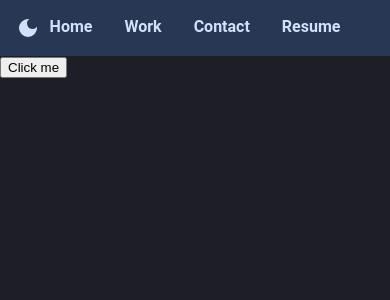
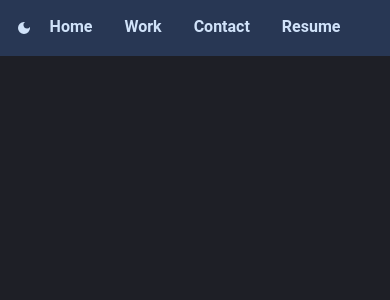
Before and after one commit to alexbeet81/portfolio, a React (Create React App) app: page / in a window 390 px wide. Shown: the top 300 px of the page. Built offline with nearby package versions, Linux system fonts and the light colour scheme.

Commit message:
made dark mode icon clickable and added a handler to change the context of dark light

```diff
--- a/src/App.js
+++ b/src/App.js
@@ -1,22 +1,19 @@
 import classes from './App.module.css';
-import { useState } from 'react';
-import { MdDarkMode } from 'react-icons/md'
+import { useState, useContext } from 'react';
+import DarkLightContext from './store/dark-light-context';
 
 import NavBar from './Components/UI/NavBar';
 
 function App() {
-  const [isDarkMode, setIsDarkMode] = useState(true);
+  const darkLightCtx = useContext(DarkLightContext);
 
-  const darkModeHandler = () => {
-    setIsDarkMode((prevState) => !prevState)
-  }
+  const isDarkMode = darkLightCtx.isDarkMode;
 
   const backgroundClasses = isDarkMode ? classes.backgroundDark : classes.backgroundLight
 
   return (
     <div className={`${classes.background} ${backgroundClasses}`}>
       <NavBar />
-      <button onClick={darkModeHandler}>Click me</button>
     </div>
   );
 }
--- a/src/Components/UI/NavBar.js
+++ b/src/Components/UI/NavBar.js
@@ -1,14 +1,24 @@
+import { useContext } from "react";
 import { Fragment } from "react/cjs/react.production.min";
 import { MdDarkMode } from "react-icons/md";
 
+import DarkLightContext from "../../store/dark-light-context";
 import classes from "./NavBar.module.css";
 
 const NavBar = () => {
+  const darkLightCtx = useContext(DarkLightContext);
+
+  const darkLightIconHandler = (event) => {
+    event.preventDefault();
+
+    darkLightCtx.toggleDarkLight();
+  }
+
   return (
     <Fragment>
-      <h1 className={classes.darkLightModeIcon}>
+      <div onClick={darkLightIconHandler} className={classes.darkLightModeIcon}>
           <MdDarkMode />
-      </h1>
+      </div>
       <div className={`${classes.navbar} ${classes.navbarDark}`}>
         <a href="#home">Home</a>
         <a href="#work">Work</a>
--- a/src/Components/UI/NavBar.module.css
+++ b/src/Components/UI/NavBar.module.css
@@ -39,16 +39,23 @@
   display: flex;
   flex-direction: column;
   justify-content: center;
+  font-size: 1.5rem;
   top: 0;
   left: 0;
   z-index: 10;
   text-align: center;
   margin: 0 0 0 1rem;
   height: 3.5rem;
+  cursor: pointer;
+  transition: all 0.3s ease-in-out;
+}
+
+.darkLightModeIcon:hover {
+  color: var(--dark-highlight)
 }
 
 @media (max-width: 412px) {
   .darkLightModeIcon {
-    font-size: 1.5rem;
+    font-size: 1rem;
   }
 }
```
